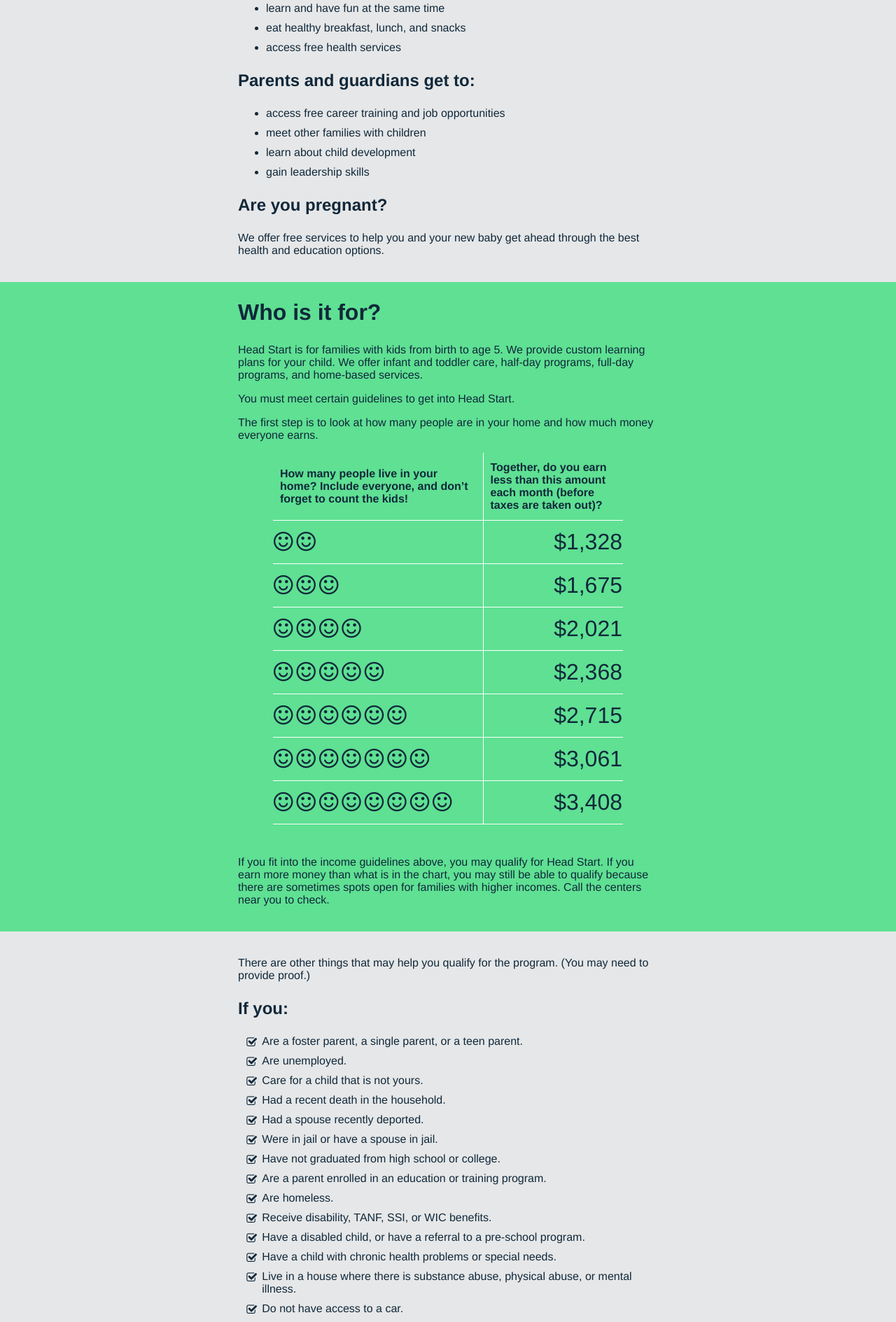
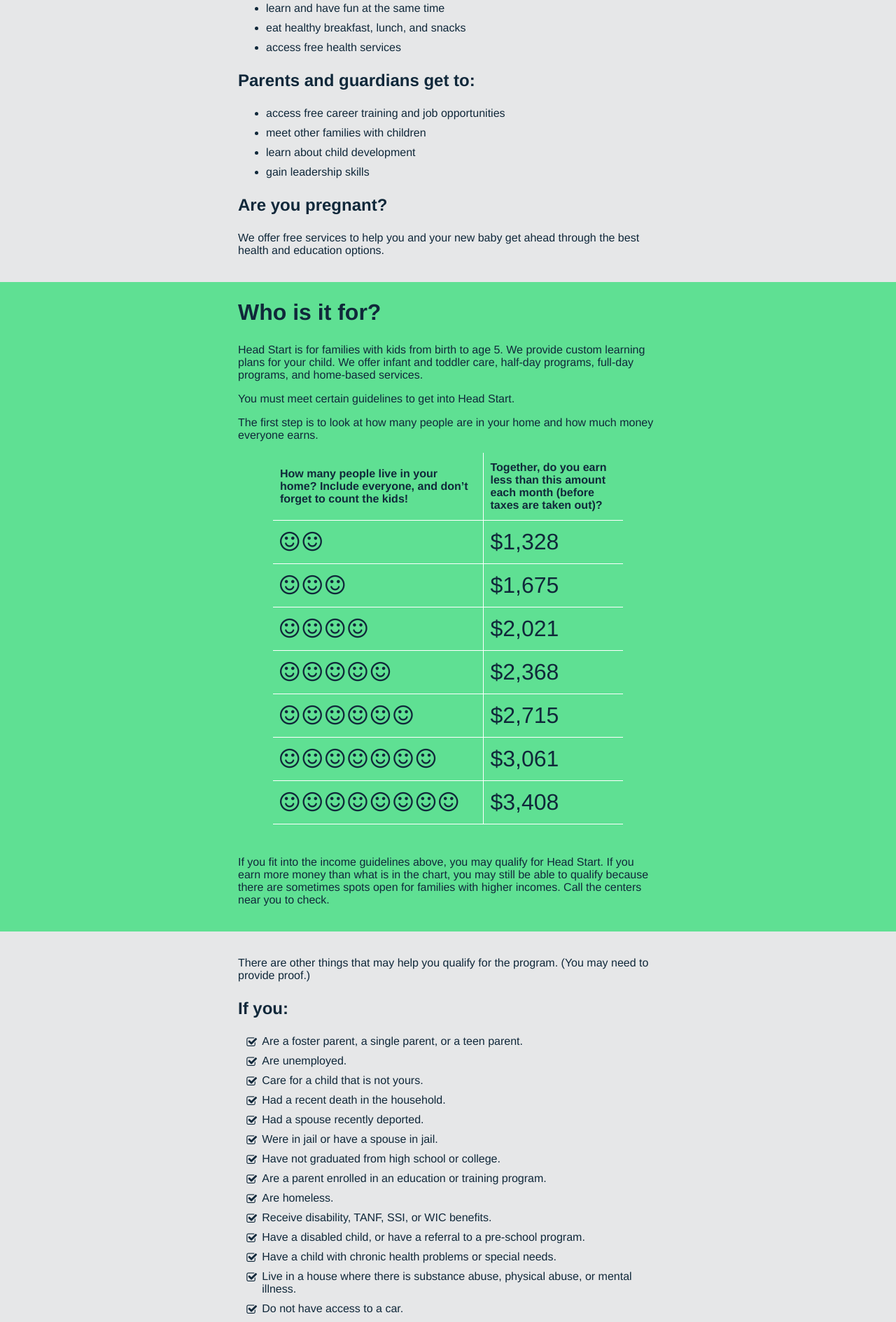
Before and after one commit to workdept/detroit-head-start, a Jekyll site: the page built from index.html, in a window 1280 px wide. Shown: the part 761-2650 px from the top of the page at 70% size. Built offline with Jekyll 4.4.1, drawn with Linux system fonts in a browser that asks for light colours; nearby versions of some CDN libraries.

Commit message:
changing table text alignment for better consistancy

```diff
--- a/css/style.css
+++ b/css/style.css
@@ -885,27 +885,26 @@ section.testimonial .testimonial-text .name {
 /* line 259, ../sass/_styles.scss */
 .main table.family-size td {
   border-bottom: solid 1px #fff;
-  text-align: right;
+  text-align: left;
   font-size: 32px;
+  padding-left: 10px;
 }
-/* line 263, ../sass/_styles.scss */
+/* line 264, ../sass/_styles.scss */
 .main table.family-size td p {
   margin: 11px 0;
 }
-/* line 267, ../sass/_styles.scss */
+/* line 268, ../sass/_styles.scss */
 .main table.family-size tr:nth-child(1) td {
   font-size: 16px;
-  text-align: left;
   font-weight: 600;
-  padding-left: 10px;
 }
-/* line 273, ../sass/_styles.scss */
+/* line 272, ../sass/_styles.scss */
 .main table.family-size i {
   margin-right: 5px;
 }
 
 @media screen and (min-width: 768px) {
-  /* line 280, ../sass/_styles.scss */
+  /* line 279, ../sass/_styles.scss */
   .main .main-wrap {
     margin: 0 auto;
     max-width: 600px;
@@ -914,20 +913,20 @@ section.testimonial .testimonial-text .name {
 }
 /* Contact Form
    ========================================================================== */
-/* line 290, ../sass/_styles.scss */
+/* line 289, ../sass/_styles.scss */
 form {
   max-width: 550px;
   margin: 35px 0;
 }
-/* line 293, ../sass/_styles.scss */
+/* line 292, ../sass/_styles.scss */
 form .form-group {
   margin: 10px 0;
 }
-/* line 296, ../sass/_styles.scss */
+/* line 295, ../sass/_styles.scss */
 form label {
   display: block;
 }
-/* line 299, ../sass/_styles.scss */
+/* line 298, ../sass/_styles.scss */
 form input, form textarea {
   width: 100%;
   -webkit-border-radius: 5px;
@@ -938,7 +937,7 @@ form input, form textarea {
   margin: 5px 0;
 }
 @media screen and (min-width: 768px) {
-  /* line 312, ../sass/_styles.scss */
+  /* line 311, ../sass/_styles.scss */
   form textarea {
     height: 150px;
   }
--- a/sass/_styles.scss
+++ b/sass/_styles.scss
@@ -258,17 +258,16 @@ section.testimonial {
         }
         td {
             border-bottom: solid 1px #fff;
-            text-align: right;
+            text-align: left;
             font-size: 32px;
+            padding-left: 10px;
             p {
                 margin: 11px 0;
             }
         }
         tr:nth-child(1) td {
             font-size: 16px;
-            text-align: left;
             font-weight: 600;
-            padding-left: 10px;
         }
         i {
             margin-right: 5px;
```
Also changed, not shown: 1 other file.
